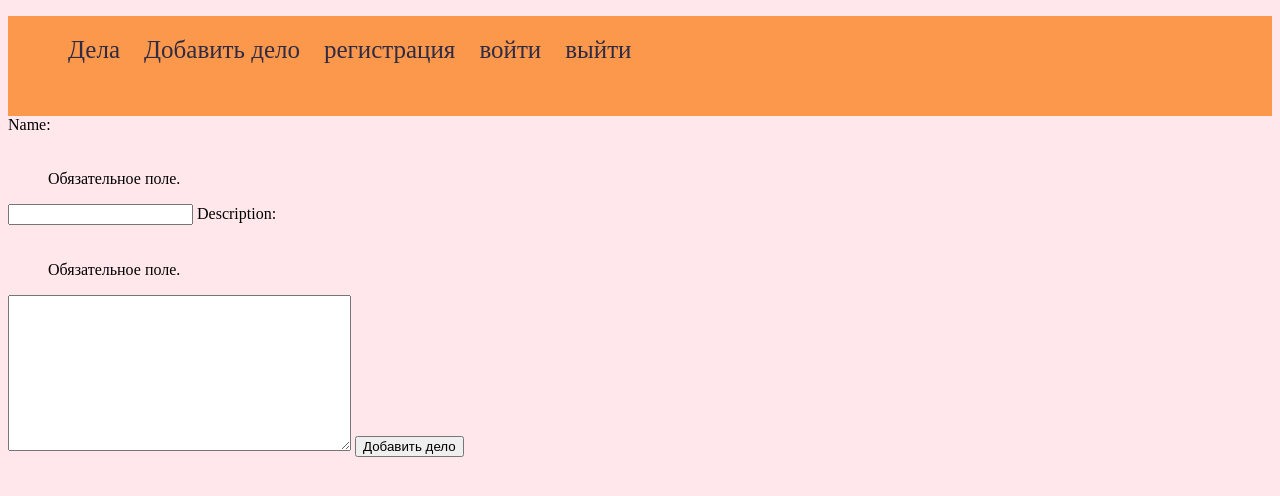
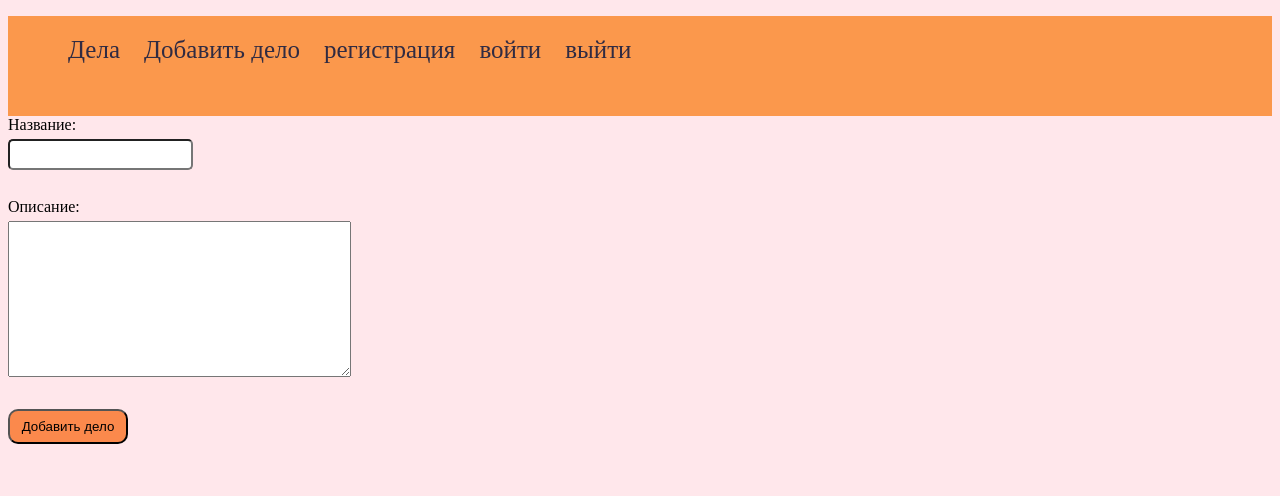
Before and after one commit to Barashov/To-do-, a Django app: page /add/ in a window 1280 px wide. Shown: the top 496 px of the page. Run offline with Django 4.2, Linux system fonts and the light colour scheme; the visitor is signed in with stand-in values (Sample User, id 1).

Commit message:
customization add affairs page

```diff
--- a/TODo/app/forms.py
+++ b/TODo/app/forms.py
@@ -2,5 +2,5 @@ from django import forms
 
 
 class AddForm(forms.Form):
-    name = forms.CharField(max_length=50)
-    description = forms.CharField(widget=forms.Textarea)
+    name = forms.CharField(max_length=50, label='Название:')
+    description = forms.CharField(widget=forms.Textarea, label='Описание:')
--- /dev/null
+++ b/TODo/app/static/add.css
@@ -0,0 +1,15 @@
+.form {
+    margin-top: 5px;
+    margin-bottom: 10px;
+
+}
+.form input {
+    height: 25px;
+    border-radius: 5px;
+}
+.button {
+    height: 35px;
+    width: 120px;
+    border-radius: 10px;
+    background-color: #fb894c;
+}
--- a/TODo/app/templates/add.html
+++ b/TODo/app/templates/add.html
@@ -1,4 +1,9 @@
 {% extends 'base.html' %}
+{% load static %}
+{% block head %}
+
+<link rel="stylesheet" href="{% static 'add.css' %}">
+{% endblock head %}
 
 
 {% block content %}
@@ -7,8 +12,17 @@
 
 <form method="post", action="{% url 'add' %}">
 {% csrf_token %}
-{{form}}
-<button type="submit">Добавить дело</button>
+{% for field in form  %}
+{{field.label_tag}}
+
+<br>
+<div class="form">
+{{field}}
+</div>
+<br>
+{% endfor %}
+
+<button class="button", type="submit">Добавить дело</button>
 
 </form>
 {% else %}
```
